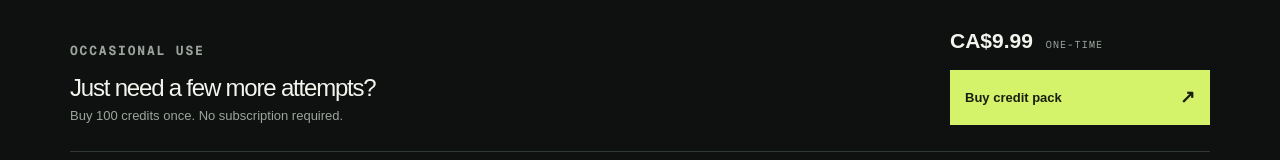
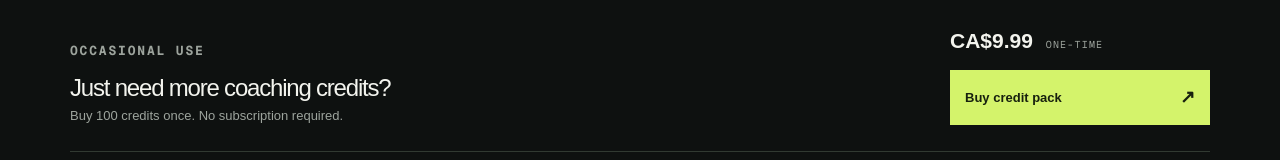
Before and after one commit to VincentLu91/climb-app-next, a Next.js app: page /pricing in a window 1280 px wide. Shown: the part 1087-1247 px from the top of the page. Built offline with nearby package versions, Linux system fonts and the light colour scheme; no server answers.

Commit message:
feat: update pricing page heading to reflect coaching credits
Co-authored-by: Vince Lu <3411100+VincentLu91@users.noreply.github.com>

```diff
--- a/app/pricing/page.js
+++ b/app/pricing/page.js
@@ -112,7 +112,7 @@ export default function PricingPage() {
       <section className="pricing-pack" aria-labelledby="pack-heading">
         <div>
           <p className="eyebrow">OCCASIONAL USE</p>
-          <h2 id="pack-heading">Just need a few more attempts?</h2>
+          <h2 id="pack-heading">Just need more coaching credits?</h2>
           <p>Buy 100 credits once. No subscription required.</p>
         </div>
         <div className="pricing-pack-action">
```
